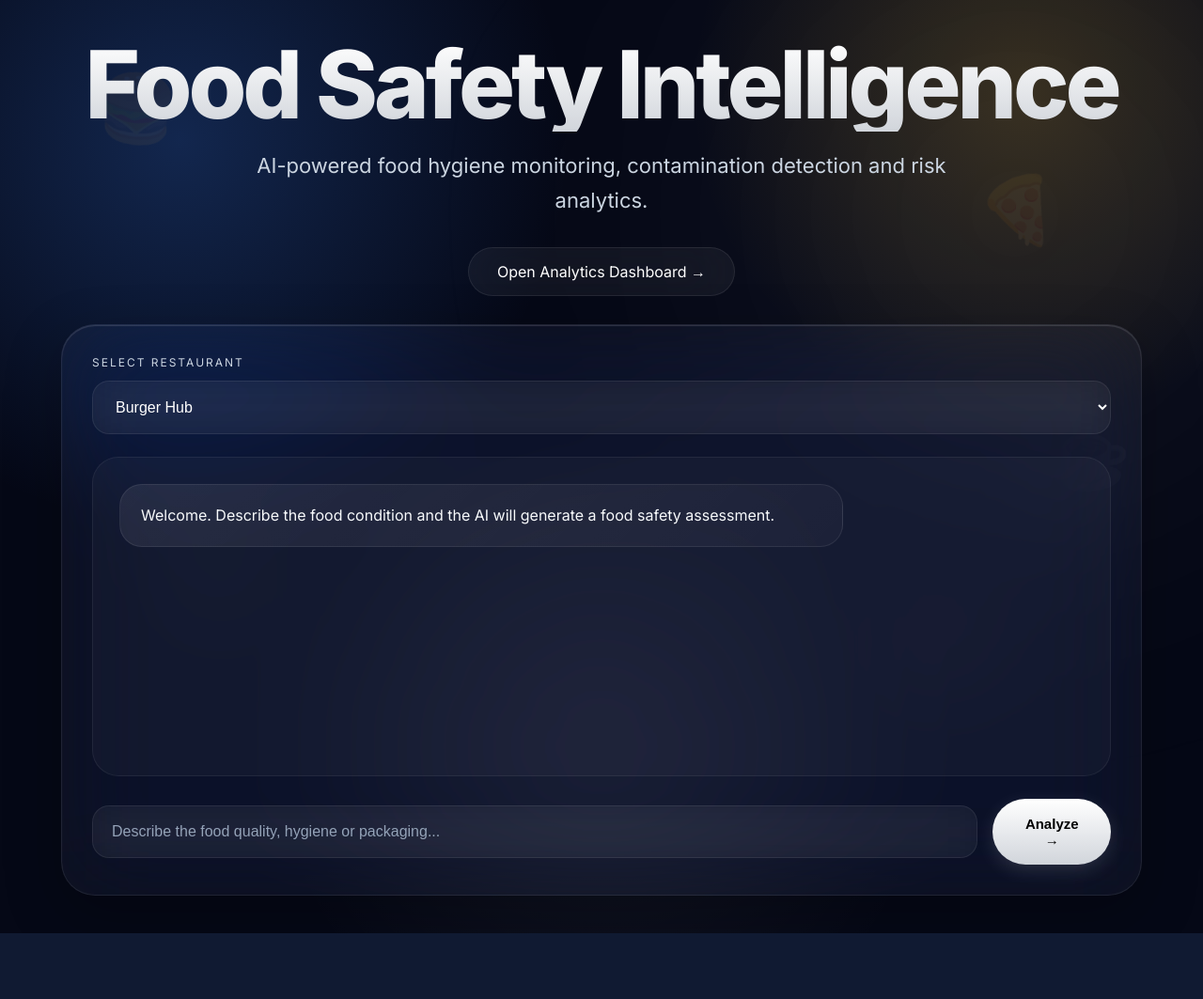
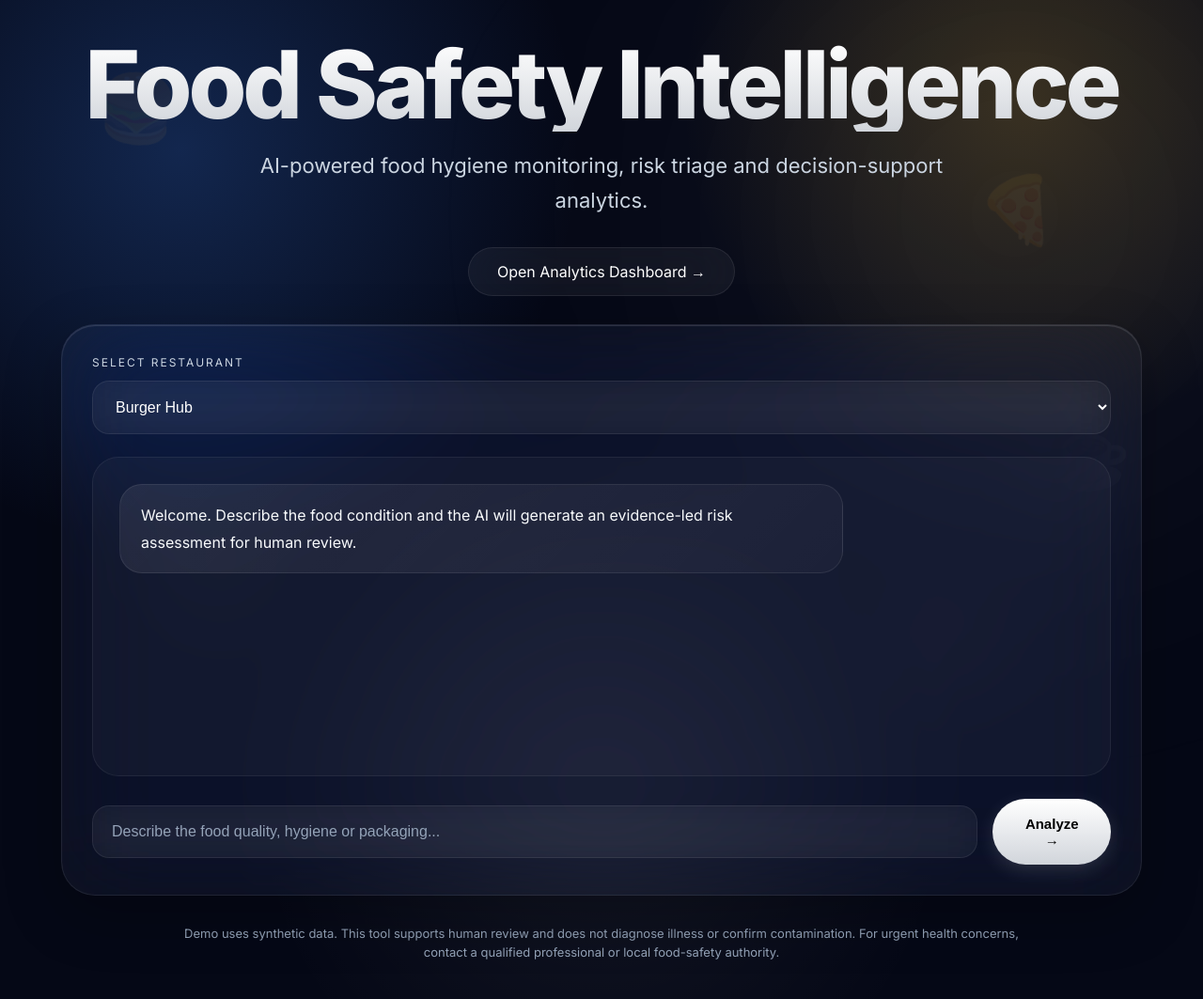
Before and after one commit to adithya-24be/food-safety-intelligence, a Flask app: page / in a window 1280 px wide. Shown: the whole page at 94% size. Before the commit the page ends 993 px from the top, so only its background shows below. Run offline with Flask 3, Linux system fonts and the light colour scheme.

Commit message:
Prepare hackathon submission documentation and reliability fixes

```diff
--- a/app.py
+++ b/app.py
@@ -85,8 +85,11 @@ def chat():
 
         data = request.json
 
-        user_message = data["message"]
-        restaurant_name = data["restaurant"]
+        user_message = (data or {}).get("message", "").strip()
+        restaurant_name = (data or {}).get("restaurant", "").strip()
+
+        if not user_message or not restaurant_name:
+            return jsonify({"error": "Restaurant and food description are required."}), 400
 
         signals_text = extract_signals(
             user_message
@@ -104,9 +107,7 @@ def chat():
 
         if not metrics:
 
-            return jsonify({
-                "error": "Restaurant not found"
-            })
+            return jsonify({"error": "Restaurant not found"}), 404
 
         rating, total_orders, complaints, refunds = metrics
 
@@ -203,11 +204,7 @@ def chat():
 
         print("ERROR:", str(e))
 
-        return jsonify({
-
-            "error": str(e)
-
-        })
+        return jsonify({"error": "Analysis service is temporarily unavailable."}), 500
 
 
 if __name__ == "__main__":
--- a/scoring.py
+++ b/scoring.py
@@ -2,7 +2,7 @@ from db import cursor
 import re
 
 CRITICAL_SIGNALS = [
-    "food poisoning",
+    "food poisoning symptoms",
     "undercooked chicken",
     "raw chicken",
     "mold",
@@ -37,7 +37,7 @@ def extract_detected_signals(gemini_text):
     return [
         x.strip().lower()
         for x in signal_text.split(",")
-        if x.strip()
+        if x.strip() and x.strip().lower() != "none"
     ]
 
 
--- a/static/script.js
+++ b/static/script.js
@@ -14,7 +14,7 @@ async function sendMessage() {
 
     userDiv.innerHTML = `
         <strong>${restaurant.value}</strong><br>
-        ${text}
+        ${escapeHtml(text)}
     `;
 
     chatBox.appendChild(userDiv);
@@ -58,6 +58,10 @@ async function sendMessage() {
 
         loadingDiv.remove();
 
+        if (!response.ok || data.error) {
+            throw new Error(data.error || "Analysis could not be completed.");
+        }
+
         const botDiv = document.createElement("div");
 
         botDiv.className = "message bot-message";
@@ -73,11 +77,11 @@ async function sendMessage() {
      style="--score:${data.score}">
 
             <div class="score-title">
-                Food Confidence
+                Food Safety Score
             </div>
 
             <div class="score-value">
-                ${data.score}%
+                ${escapeHtml(String(data.score))}%
             </div>
 
         </div>
@@ -85,25 +89,25 @@ async function sendMessage() {
 
     <div class="metric-card">
         <div class="metric-icon">⭐</div>
-        <div class="metric-value">${data.metrics.rating}</div>
+        <div class="metric-value">${escapeHtml(String(data.metrics.rating))}</div>
         <div class="metric-label">Rating</div>
     </div>
 
     <div class="metric-card">
         <div class="metric-icon">📦</div>
-        <div class="metric-value">${data.metrics.orders}</div>
+        <div class="metric-value">${escapeHtml(String(data.metrics.orders))}</div>
         <div class="metric-label">Orders</div>
     </div>
 
     <div class="metric-card">
         <div class="metric-icon">⚠️</div>
-        <div class="metric-value">${data.metrics.complaints}</div>
+        <div class="metric-value">${escapeHtml(String(data.metrics.complaints))}</div>
         <div class="metric-label">Complaints</div>
     </div>
 
     <div class="metric-card">
         <div class="metric-icon">💸</div>
-        <div class="metric-value">${data.metrics.refunds}</div>
+        <div class="metric-value">${escapeHtml(String(data.metrics.refunds))}</div>
         <div class="metric-label">Refunds</div>
     </div>
 
@@ -113,7 +117,7 @@ async function sendMessage() {
             <h3>⚠️ Risk Level</h3>
 
             <div class="risk-badge ${getRiskClass(data.risk)}">
-    ${data.risk}
+    ${escapeHtml(data.risk)}
 </div>
 
         </div>
@@ -122,7 +126,7 @@ async function sendMessage() {
 
             <h3>🚨 Detected Issues</h3>
 
-            <p>${data.issues && data.issues.length ? data.issues.join(", ") : "None"}</p>
+            <p>${data.issues && data.issues.length ? escapeHtml(data.issues.join(", ")) : "None"}</p>
 
         </div>
 
@@ -130,7 +134,7 @@ async function sendMessage() {
 
             <h3>🤖 AI Assessment</h3>
 
-            <p>${data.analysis}</p>
+            <p>${escapeHtml(data.analysis).replace(/\n/g, "<br>")}</p>
 
         </div>
 
@@ -150,11 +154,21 @@ async function sendMessage() {
         errorDiv.className = "message bot-message";
 
         errorDiv.innerHTML = `
-            ❌ Failed to contact AI service.
+            ❌ ${error.message || "Failed to contact the analysis service."}
         `;
 
         chatBox.appendChild(errorDiv);
     }
+}
+
+function escapeHtml(value) {
+    return String(value).replace(/[&<>"']/g, character => ({
+        "&": "&amp;",
+        "<": "&lt;",
+        ">": "&gt;",
+        '"': "&quot;",
+        "'": "&#039;"
+    }[character]));
 }
 
 document
--- a/static/style.css
+++ b/static/style.css
@@ -310,6 +310,15 @@ input::placeholder{
     gap:16px;
 
     align-items:center;
+}
+
+.safety-note{
+    color:#94a3b8;
+    font-size:13px;
+    line-height:1.55;
+    margin:0 auto;
+    max-width:900px;
+    text-align:center;
 }
 
 button{
--- a/templates/history.html
+++ b/templates/history.html
@@ -180,7 +180,6 @@
 
             <th>Risk</th>
 
-            <th>Date</th>
 
         </tr>
 
@@ -201,8 +200,6 @@
                     {{ row[4] }}
                 </span>
             </td>
-
-            <td>{{ row[5] }}</td>
 
         </tr>
 
--- a/templates/index.html
+++ b/templates/index.html
@@ -42,7 +42,7 @@
 
         <p>
             AI-powered food hygiene monitoring,
-            contamination detection and risk analytics.
+            risk triage and decision-support analytics.
         </p>
 
         <a href="/dashboard"
@@ -89,7 +89,7 @@
                 Welcome.
 
                 Describe the food condition and the AI
-                will generate a food safety assessment.
+                will generate an evidence-led risk assessment for human review.
 
             </div>
 
@@ -113,6 +113,12 @@
 
     </div>
 
+    <p class="safety-note">
+        Demo uses synthetic data. This tool supports human review and does not
+        diagnose illness or confirm contamination. For urgent health concerns,
+        contact a qualified professional or local food-safety authority.
+    </p>
+
 </div>
 
 <script src="{{ url_for('static', filename='script.js') }}"></script>
```
Also changed, not shown: docs/architecture.md (added, +21 -0 lines), gemini_helper.py (+10 -4 lines), schema.sql (added, +61 -0 lines), README.md, 2 other files.
